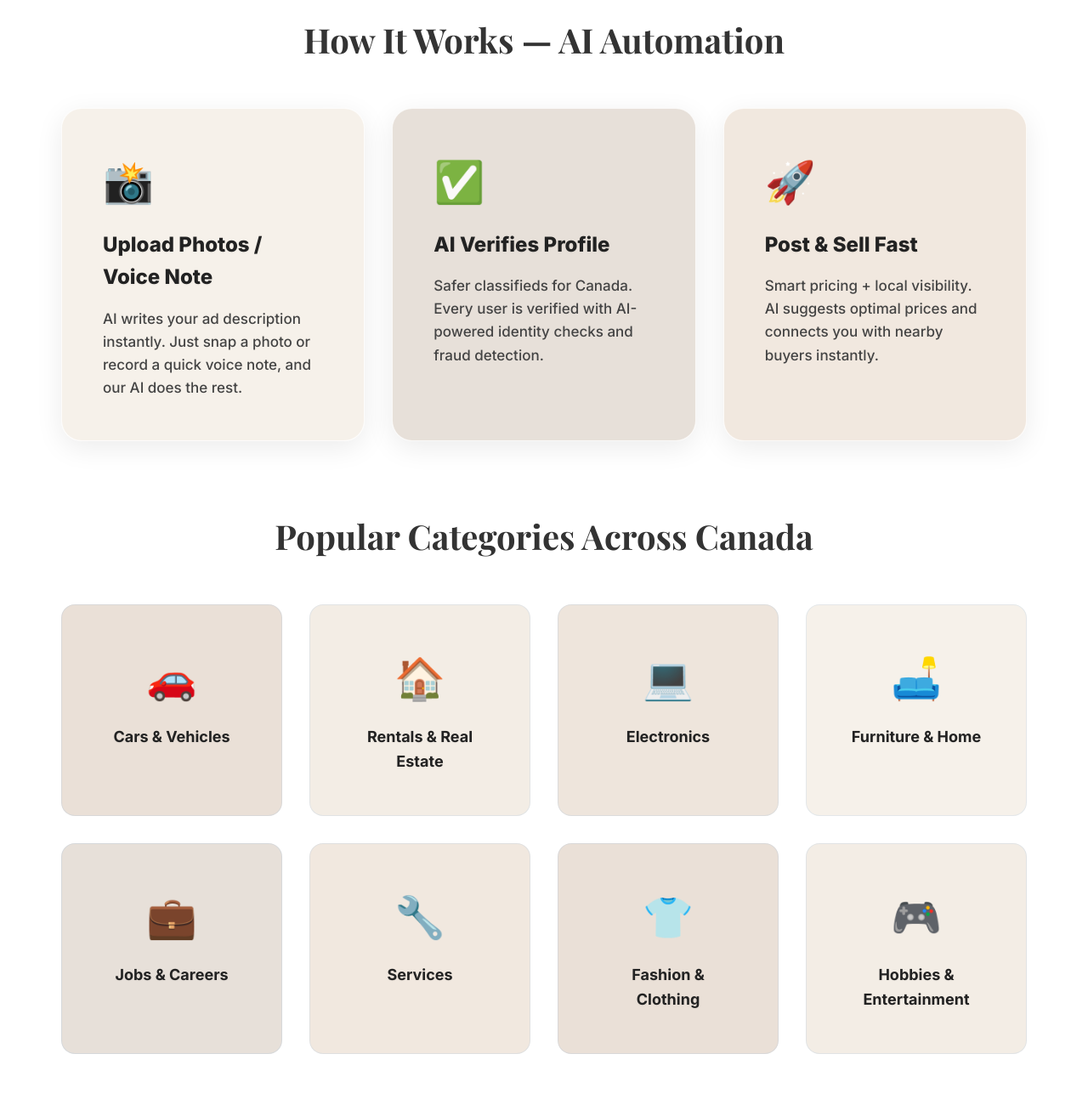
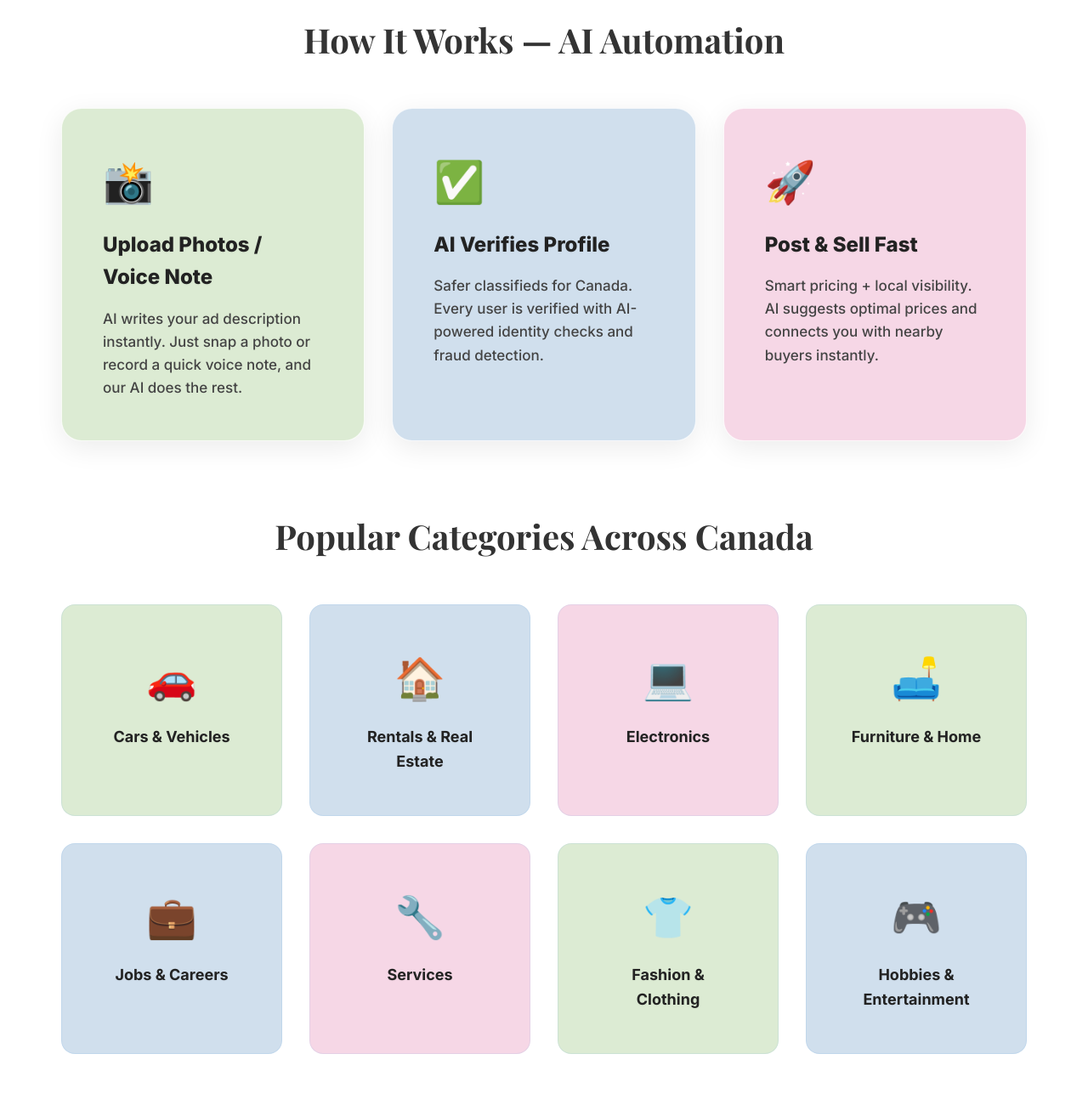
Before and after one commit to KalyanThatavarti/canadian-ai-classifieds, a plain HTML site: page index.html in a window 1280 px wide. Shown: the part 1320-2620 px from the top of the page at 85% size. Drawn offline with nearby package versions, Linux system fonts and the light colour scheme.

Commit message:
Update luxury cards CSS styling

```diff
--- a/css/luxury-cards.css
+++ b/css/luxury-cards.css
@@ -1,81 +1,81 @@
 /* ===== Luxury Card Color Updates - Sophisticated Neutrals ===== */
 
 /* 1. How It Works - Glass Cards */
-.how-it-works .glass-card:nth-child(1) {
-    background: rgba(245, 240, 232, 0.90) !important;
-    /* #F5F0E8 - Warm ivory */
+.how-it-works .cards-grid .glass-card:nth-child(1) {
+    background: rgba(217, 233, 207, 0.90) !important;
+    /* #D9E9CF - Light green */
 }
 
-.how-it-works .glass-card:nth-child(2) {
-    background: rgba(229, 221, 213, 0.90) !important;
-    /* #E5DDD5 - Dusty rose */
+.how-it-works .cards-grid .glass-card:nth-child(2) {
+    background: rgba(203, 220, 235, 0.90) !important;
+    /* #CBDCEB - Light blue */
 }
 
-.how-it-works .glass-card:nth-child(3) {
-    background: rgba(240, 230, 220, 0.90) !important;
-    /* #F0E6DC - Champagne */
+.how-it-works .cards-grid .glass-card:nth-child(3) {
+    background: rgba(245, 211, 228, 0.90) !important;
+    /* #F5D3E4 - Light pink */
 }
 
 /* 2. Popular Categories - Category Tiles */
 .featured-categories .category-tile:nth-child(1) {
-    background: rgba(232, 221, 211, 0.90) !important;
-    /* #E8DDD3 - Soft taupe */
+    background: rgba(217, 233, 207, 0.90) !important;
+    /* #D9E9CF - Light green */
 }
 
 .featured-categories .category-tile:nth-child(2) {
-    background: rgba(242, 235, 227, 0.90) !important;
-    /* #F2EBE3 - Creamy beige */
+    background: rgba(203, 220, 235, 0.90) !important;
+    /* #CBDCEB - Light blue */
 }
 
 .featured-categories .category-tile:nth-child(3) {
-    background: rgba(237, 227, 217, 0.90) !important;
-    /* #EDE3D9 - Pearl gray */
+    background: rgba(245, 211, 228, 0.90) !important;
+    /* #F5D3E4 - Light pink */
 }
 
 .featured-categories .category-tile:nth-child(4) {
-    background: rgba(245, 240, 232, 0.90) !important;
-    /* #F5F0E8 - Warm ivory */
+    background: rgba(217, 233, 207, 0.90) !important;
+    /* #D9E9CF - Light green */
 }
 
 .featured-categories .category-tile:nth-child(5) {
-    background: rgba(229, 221, 213, 0.90) !important;
-    /* #E5DDD5 - Dusty rose */
+    background: rgba(203, 220, 235, 0.90) !important;
+    /* #CBDCEB - Light blue */
 }
 
 .featured-categories .category-tile:nth-child(6) {
-    background: rgba(240, 230, 220, 0.90) !important;
-    /* #F0E6DC - Champagne */
+    background: rgba(245, 211, 228, 0.90) !important;
+    /* #F5D3E4 - Light pink */
 }
 
 .featured-categories .category-tile:nth-child(7) {
-    background: rgba(232, 221, 211, 0.90) !important;
-    /* #E8DDD3 - Soft taupe */
+    background: rgba(217, 233, 207, 0.90) !important;
+    /* #D9E9CF - Light green */
 }
 
 .featured-categories .category-tile:nth-child(8) {
-    background: rgba(242, 235, 227, 0.90) !important;
-    /* #F2EBE3 - Creamy beige */
+    background: rgba(203, 220, 235, 0.90) !important;
+    /* #CBDCEB - Light blue */
 }
 
 /* 3. A Safer Marketplace - Safety Features */
 .ai-safety .safety-feature:nth-child(1) {
-    background: rgba(237, 227, 217, 0.90) !important;
-    /* #EDE3D9 - Pearl gray */
+    background: rgba(217, 233, 207, 0.90) !important;
+    /* #D9E9CF - Light green */
 }
 
 .ai-safety .safety-feature:nth-child(2) {
-    background: rgba(245, 240, 232, 0.90) !important;
-    /* #F5F0E8 - Warm ivory */
+    background: rgba(203, 220, 235, 0.90) !important;
+    /* #CBDCEB - Light blue */
 }
 
 .ai-safety .safety-feature:nth-child(3) {
-    background: rgba(229, 221, 213, 0.90) !important;
-    /* #E5DDD5 - Dusty rose */
+    background: rgba(245, 211, 228, 0.90) !important;
+    /* #F5D3E4 - Light pink */
 }
 
 .ai-safety .safety-feature:nth-child(4) {
-    background: rgba(240, 230, 220, 0.90) !important;
-    /* #F0E6DC - Champagne */
+    background: rgba(217, 233, 207, 0.90) !important;
+    /* #D9E9CF - Light green */
 }
 
 /* ===== Luxury Text Enhancements ===== */
```
